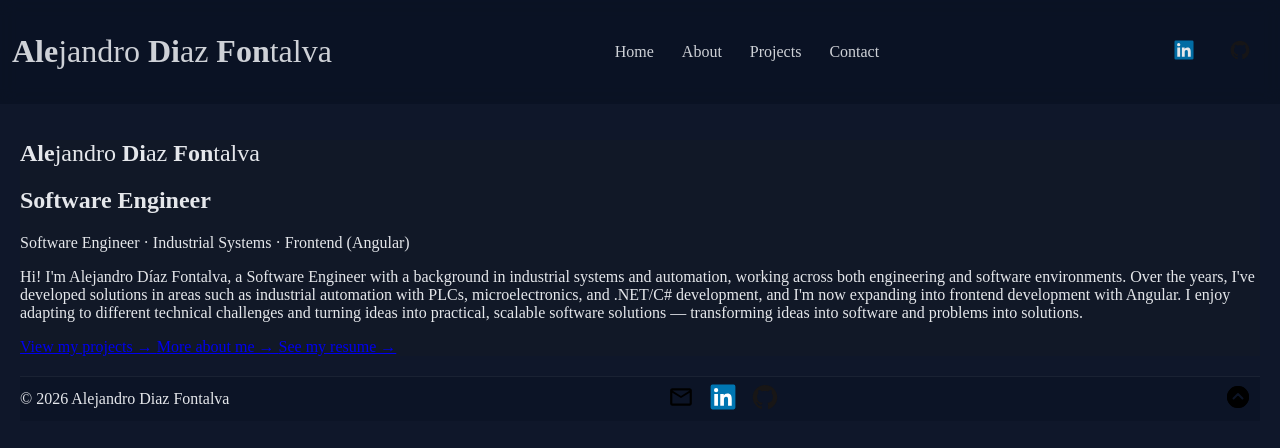
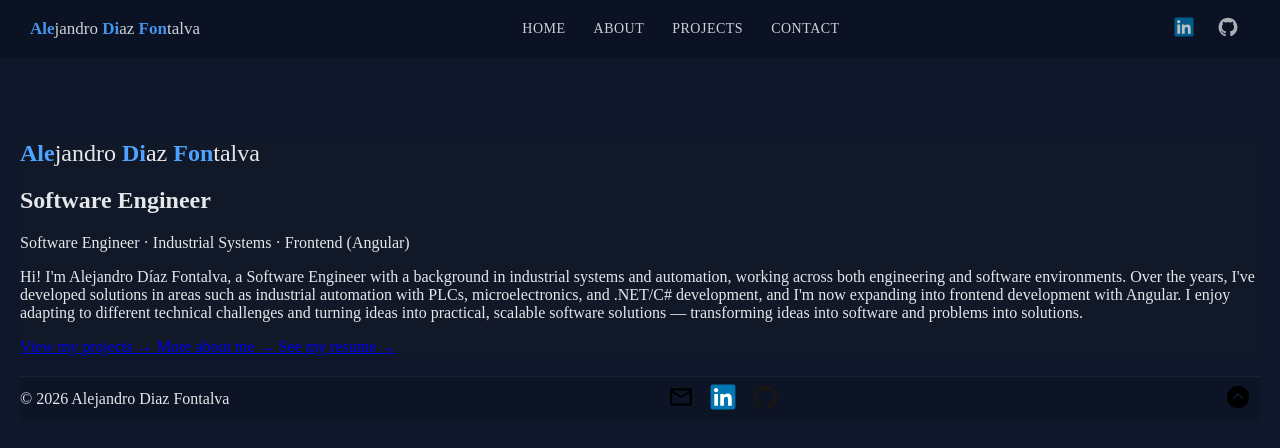
Before and after one commit to aledifon/portfolio, an Angular app: page / in a window 1280 px wide. Shown: the top 448 px of the page. Built offline with nearby package versions, Linux system fonts and the light colour scheme.

Commit message:
Finished design, FXs and css styles on header

```diff
--- a/src/app/app.component.scss
+++ b/src/app/app.component.scss
@@ -1,5 +1,6 @@
 .top-bar{
     position: fixed;
+    box-sizing: border-box;
     opacity: 0.9;
     top: 0;
     left: 0;
@@ -9,7 +10,7 @@
     justify-content: space-between;
     align-items: center;
 
-    padding: 12px 12px;
+    padding: 5px 30px;
 
     background-color: rgba(10, 18, 36, 0.85); /* base + transparencia */
 
@@ -26,22 +27,32 @@
 
     // border: 2px solid red;
 }
-.top-bar a:hover {
-    opacity: 0.7;
-}
-.highlightLink{
-    font-weight: 600;
-    color: black;
-}
+
+// .highlightLink{
+//     font-weight: 600;
+// }
 
 .nav-links {
     display: flex;
     gap: 16px;
 }
+.nav-links a{
+    text-transform: uppercase;
+    font-size: 14px;
+    letter-spacing: 0.5px;
+    transition: color 0.3s ease-out;
+}
+.nav-links a.highlightLink {
+    font-weight: 600;
+    color: #4da3ff !important;
+}
+.nav-links a:hover{
+    color: #4da3ff;
+}
+
 .social-icons {
     display: flex;
-    gap: 12px;
-    margin-right: 30px;
+    opacity: 0.9;
 
     // border: 1px solid red;
 }
@@ -49,17 +60,42 @@
   width: 20px;
   height: 20px;
   // object-fit: contain;
-
   padding: 6px;
+  opacity: 0.9;
+  transition: transform 0.2s ease-out, opacity 0.2s ease-out;
 
 //   border: 1px solid red;
 }
+.header-icon.github{
+    filter: invert(1);
+}
+.header-icon:hover{
+    opacity: 1;
+    transform: scale(1.2);
+}
+
+@media (max-width: 768px) {
+    .social-icons {
+        display: none;
+    }
+
+    .nav-links {
+        gap: 10px;
+    }
+}
 
 .menu-name{
-    font-weight: 400;
+    font-weight: 500;
+    font-size: 17px;
+    transition: color 0.3s ease-out;
+}
+.menu-name:hover{
+    color: #4da3ff;
 }
 .menu-name span{
     font-weight: 700;
+    color: #4da3ff;
+    // font-size: 20px;
 }
 
 .page-content{
--- a/src/app/app.html
+++ b/src/app/app.html
@@ -1,6 +1,6 @@
 <header class="top-bar">
     <div class="logo">
-        <h1 class="menu-name"><span>Ale</span>jandro <span>Di</span>az <span>Fon</span>talva</h1>
+        <div class="menu-name"><span>Ale</span>jandro <span>Di</span>az <span>Fon</span>talva</div>
     </div>
 
     <nav class="nav-links">
@@ -16,10 +16,10 @@
             <img class="contact-icon" src="assets/icons/email.svg" alt="Email logo">
         </a> -->
         <a href="https://www.linkedin.com/in/aledifon/" target="_blank" rel="noopener noreferrer">
-            <img class="header-icon" src="assets/icons/linkedin.svg" alt="Linkedin logo">
+            <img class="header-icon linkedin" src="assets/icons/linkedin.svg" alt="Linkedin logo">
         </a>
         <a href="https://github.com/aledifon" target="_blank" rel="noopener noreferrer">
-            <img class="header-icon" src="assets/icons/github.svg" alt="Github logo">
+            <img class="header-icon github" src="assets/icons/github.svg" alt="Github logo">
         </a>
     </div>
 </header>
--- a/src/app/pages/home/home.component.scss
+++ b/src/app/pages/home/home.component.scss
@@ -1,7 +1,9 @@
 .hero-title{
-    font-weight: 400;
+    font-weight: 500;
+    // font-size: 17px;
 }
 
 .hero-title span{
     font-weight: 700;
+    color: #4da3ff;
 }
```
